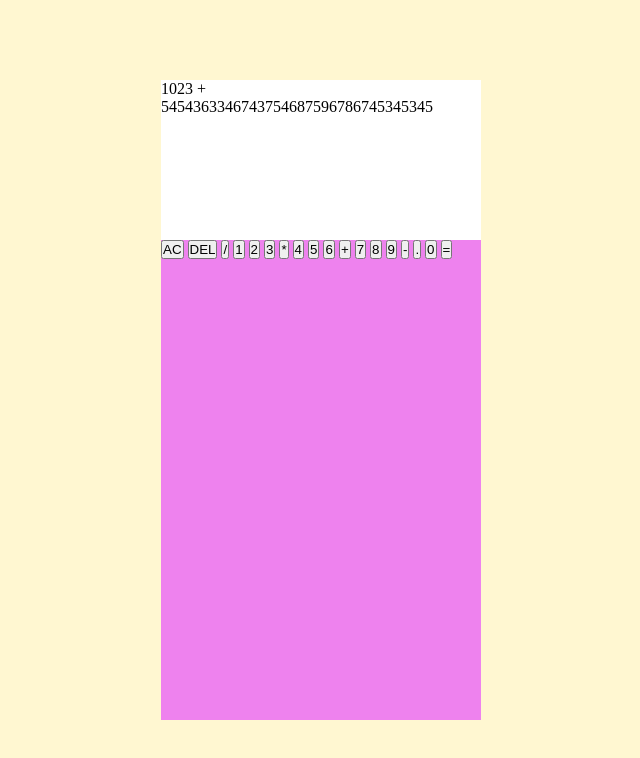
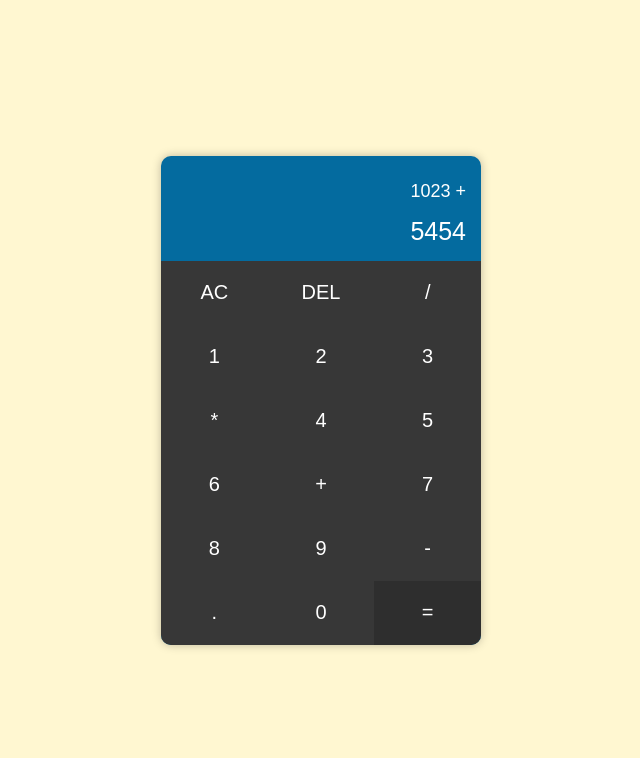
Before and after one commit to yetiasg/calculator, a plain HTML site: page index.html in a window 1280 px wide. Shown: the whole page, without its empty margins (319-959 px from the left). Drawn offline with Linux system fonts and the light colour scheme.

Commit message:
Style buttons

```diff
--- a/index.html
+++ b/index.html
@@ -12,9 +12,7 @@
     <div class="calculator">
       <div class="output">
         <div data-previous-operation class="previous-operation">1023 +</div>
-        <div data-current-operation class="current-operation">
-          5454363346743754687596786745345345
-        </div>
+        <div data-current-operation class="current-operation">5454</div>
       </div>
       <button data-clear>AC</button>
       <button data-delele>DEL</button>
@@ -31,9 +29,9 @@
       <button data-number>8</button>
       <button data-number>9</button>
       <button data-operation>-</button>
-      <button data-number>.</button>
+      <button data-number class="dot-radius">.</button>
       <button data-number>0</button>
-      <button data-equals>=</button>
+      <button data-equals class="equals-radius">=</button>
     </div>
   </body>
 </html>
--- a/style.css
+++ b/style.css
@@ -9,15 +9,69 @@ body {
   display: flex;
   justify-content: center;
   align-items: center;
+  font-family: Arial, Helvetica, sans-serif;
 }
 
 .calculator {
-  height: 40rem;
-  background-color: violet;
+  position: relative;
+  display: grid;
+  width: 20rem;
+  background-color: #046b9f;
+  border-radius: 10px;
+  color: white;
+  box-shadow: 0 0 10px hsla(0, 0%, 0%, 0.25);
 }
 
 .output {
-  background-color: white;
-  width: 20rem;
-  height: 10rem;
+  height: auto;
+  grid-column: span 3;
+  display: flex;
+  flex-direction: column;
+  justify-content: space-between;
+  align-items: flex-end;
+  word-wrap: break-word;
+  word-break: break-all;
+  padding: 15px;
+  text-align: right;
 }
+
+.output > div:first-child {
+  margin: 10px 0 5px;
+  font-size: 18px;
+}
+
+.output > div:last-child {
+  margin: 10px 0 0;
+  font-size: 25px;
+}
+
+button {
+  background-color: #373737;
+  color: white;
+  font-size: 20px;
+  border: none;
+  display: grid;
+  width: calc(20rem / 3);
+  height: calc(20rem / 5);
+  place-items: center;
+}
+
+button:hover {
+  background-color: #2e2e2e;
+}
+
+button[data-equals] {
+  background-color: #2e2e2e;
+}
+
+button[data-equals]:hover {
+  background-color: #046b9f;
+}
+
+button.dot-radius {
+  border-radius: 0 0 0 10px;
+}
+
+button.equals-radius {
+  border-radius: 0 0 10px 0;
+}
```
